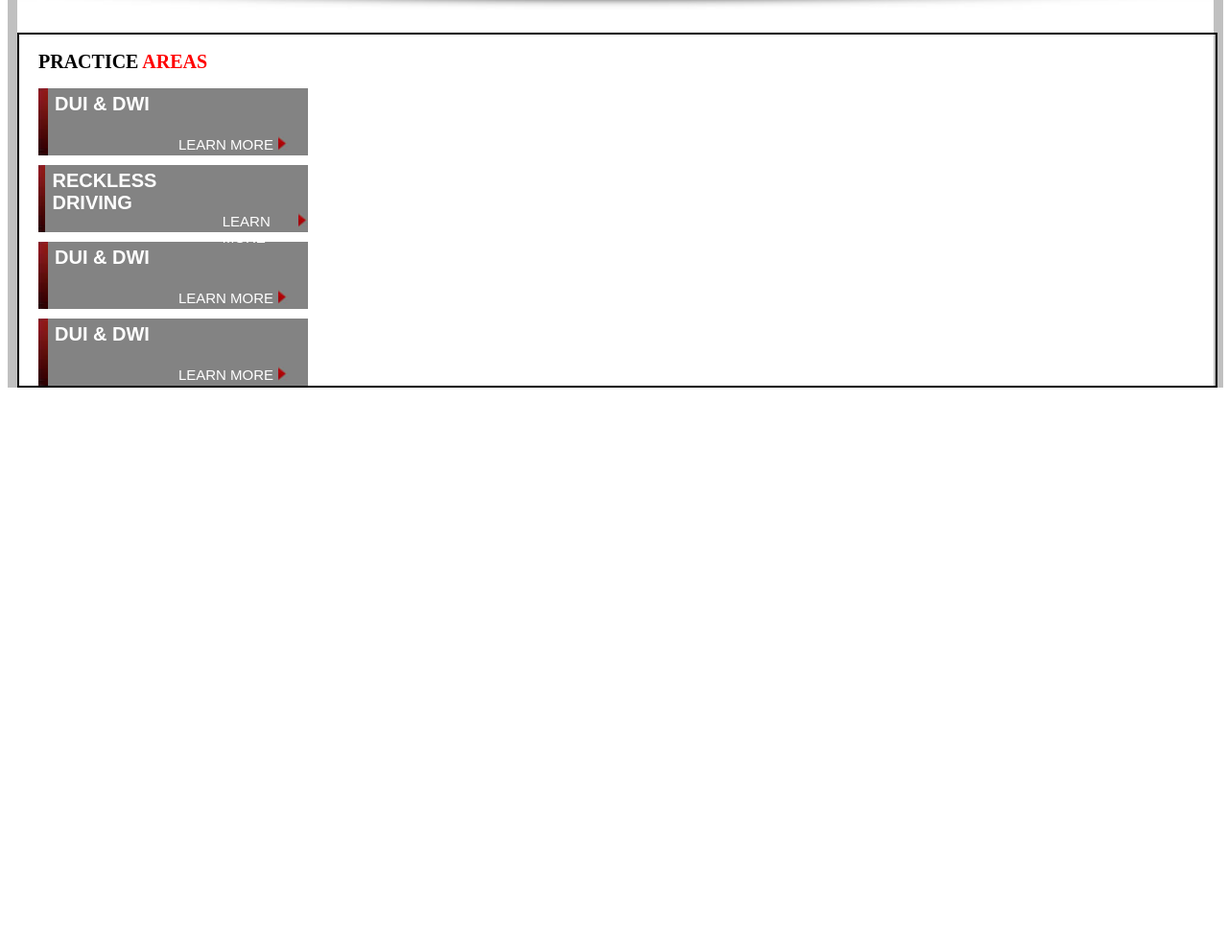
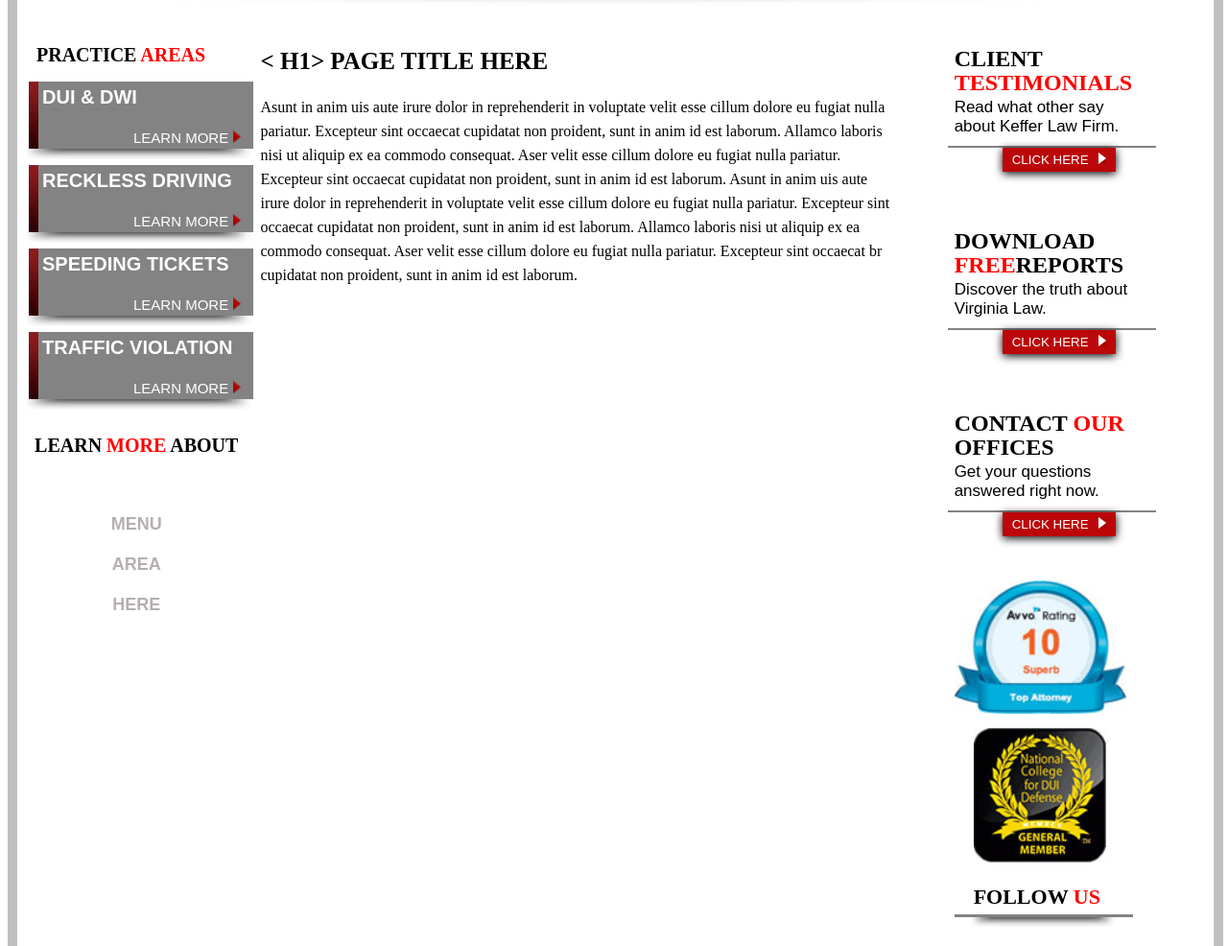
Before and after one commit to atifkarlal40-sys/four-task, a plain HTML site: page index.html in a window 1280 px wide. Shown: the part 957-1943 px from the top of the page at 96% size. Before the commit the page ends 1361 px from the top, so only its background shows below. Drawn offline with Linux system fonts and the light colour scheme.

Commit message:
updated something

```diff
--- a/index.html
+++ b/index.html
@@ -1,11 +1,13 @@
 <!DOCTYPE html>
 <html lang="en">
+
 <head>
   <meta charset="UTF-8">
   <meta name="viewport" content="width=device-width, initial-scale=1.0">
   <title>Document</title>
   <link rel="stylesheet" href="style.css">
 </head>
+
 <body>
   <!--section-->
   <section>
@@ -16,7 +18,10 @@
       <div class="rightcontainer">
         <h1> CALL OUR OFFICE NOW! </h1>
         <hr>
-            <h2 class="number"> <bold> 540.433.6906</h2></bold>
+        <h2 class="number">
+          <bold> 540.433.6906
+        </h2>
+        </bold>
         <p class="text">Get Your Questions Aswered Fast</p>
       </div>
     </header>
@@ -56,7 +61,7 @@
           <div class="inputs">
             <form>
               <label for="NAME">NAME:</label>
-                                <input class="namein" type="text"  id="NAME">
+              <input class="namein" type="text" id="NAME">
               <label for="EMAIL">EMAIL:</label>
               <input class="emailin" type="text" id="EMAIL">
               <label for="PHONE">PHONE:</label>
@@ -112,7 +117,7 @@
             <h1>LAW <SPan class="blog">BLOG</SPan></h1>
             <p>Learn more about <br>virginia traffic Laws. </p>
             <hr>
-                                <button>CLICK HERE  <img src="imeges/images/bullet_white_lrg.png">
+            <button>CLICK HERE <img src="imeges/images/bullet_white_lrg.png">
             </button>
           </div>
           <div class="law2">
@@ -123,9 +128,10 @@
           <div class="case1">
             <h1>CASE <SPan class="blog">RESULTS</SPan></h1>
             <p>See how we help our clients.
-                                    <br>Read our latest case results. </p>
+              <br>Read our latest case results.
+            </p>
             <hr>
-                                <button>CLICK HERE  <img src="imeges/images/bullet_white_lrg.png">
+            <button>CLICK HERE <img src="imeges/images/bullet_white_lrg.png">
             </button>
           </div>
           <div class="case2">
@@ -141,7 +147,8 @@
         </div>
         <div class="certificate">
           <h1>CERTIFICATES & <br>
-                                <span class="CREDENTIAL">CREDENTIALS</span></h1>
+            <span class="CREDENTIAL">CREDENTIALS</span>
+          </h1>
           <P>Keefer Law Firm has protected the <br>
             rights of Virginias for over 30 years. </P>
           <hr>
@@ -162,43 +169,150 @@
           <div class="btna">
 
             <img class="redimg" src="imeges/images/pra_bg_red.gif">
+            <div class="both">
+              <div class="heading1">
 
                 <h1>DUI & DWI</h1>
+              </div>
+              <div class="para">
                 <p>LEARN MORE</p>
                 <img class="red" src="imeges/images/bullet_red.gif">
+              </div>
+            </div>
+          </div>
+          <div class="shadow">
+            <img src="imeges/images/lf_bt_hr_shadow.png">
           </div>
           <div class="btna">
 
             <img class="redimg" src="imeges/images/pra_bg_red.gif">
+            <div class="both">
+              <div class="heading1">
 
                 <h1>RECKLESS DRIVING</h1>
+              </div>
+              <div class="para">
                 <p>LEARN MORE</p>
                 <img class="red" src="imeges/images/bullet_red.gif">
+              </div>
+            </div>
+          </div>
+          <div class="shadow">
+            <img src="imeges/images/lf_bt_hr_shadow.png">
           </div>
           <div class="btna">
 
             <img class="redimg" src="imeges/images/pra_bg_red.gif">
+            <div class="both">
+              <div class="heading1">
 
-                                <h1>DUI & DWI</h1>
+                <h1>SPEEDING TICKETS</h1>
+              </div>
+              <div class="para">
                 <p>LEARN MORE</p>
                 <img class="red" src="imeges/images/bullet_red.gif">
+              </div>
+            </div>
+          </div>
+          <div class="shadow">
+            <img src="imeges/images/lf_bt_hr_shadow.png">
           </div>
           <div class="btna">
 
             <img class="redimg" src="imeges/images/pra_bg_red.gif">
+            <div class="both">
+              <div class="heading1">
 
-                                <h1>DUI & DWI</h1>
+                <h1>TRAFFIC VIOLATION</h1>
+              </div>
+              <div class="para">
                 <p>LEARN MORE</p>
                 <img class="red" src="imeges/images/bullet_red.gif">
               </div>
             </div>
+          </div>
+          <div class="shadow">
+            <img src="imeges/images/lf_bt_hr_shadow.png">
+          </div>
+        </div>
+        <!--FIRST END MID DIV-->
+        <div class="firstendmid">
+          <h1>LEARN <SPan class="more"> MORE </SPan>ABOUT</h1>
+          <h2>MENU <br> <br> AREA <br> <br>HERE</h2>
+        </div>
+      </div>
+      <div class="secondend">
+        <h1>
+          < H1> PAGE TITLE HERE
+        </h1>
+        <p>Asunt in anim uis aute irure dolor in reprehenderit in voluptate velit esse cillum dolore eu fugiat nulla <br>
+          pariatur. Excepteur sint occaecat cupidatat non proident, sunt in anim id est laborum. Allamco laboris <br>
+          nisi ut aliquip ex ea commodo consequat. Aser velit esse cillum dolore eu fugiat nulla pariatur. <br>
+          Excepteur sint occaecat cupidatat non proident, sunt in anim id est laborum. Asunt in anim uis aute <br>
+          irure dolor in reprehenderit in voluptate velit esse cillum dolore eu fugiat nulla pariatur. Excepteur sint <br>
+          occaecat cupidatat non proident, sunt in anim id est laborum. Allamco laboris nisi ut aliquip ex ea <br>
+          commodo consequat. Aser velit esse cillum dolore eu fugiat nulla pariatur. Excepteur sint occaecat br
+          cupidatat non proident, sunt in anim id est laborum.
+
+        </p>
+      </div>
+      <div class="thirdend">
+        <div class="thirda">
+          <h1>CLIENT <br> <span class="test">TESTIMONIALS</span></h1>
+          <h2>Read what other say <br> about Keffer Law Firm.</h2>
+          <hr>
+          <button>
+            CLICK HERE<img src="imeges/images/bullet_white_lrg.png">
+          </button>
+        </div>
+         <div class="thirda">
+          <h1>DOWNLOAD <br> <span class="test">FREE</span>REPORTS</h1>
+          <h2>Discover the truth about <br> Virginia Law.</h2>
+          <hr>
+          <button>
+            CLICK HERE<img src="imeges/images/bullet_white_lrg.png">
+          </button>
+        </div>
+         <div class="thirda">
+          <h1>CONTACT  <span class="test">OUR</span> <br>OFFICES</h1>
+          <h2>Get your questions <br> answered right now.</h2>
+          <hr>
+          <button>
+            CLICK HERE<img src="imeges/images/bullet_white_lrg.png">
+          </button>
+        </div>
+        <div class="ratingimg">
+          <img src="imeges/images/avo_rating_large.gif">
+        </div>
+        <div class="nationallarge">
+          <img src="imeges/images/national_college_large.gif">
+        </div>
+        <div class="follow">
+          <h1>FOLLOW <span class="us">US</span></h1>
+          <div class="hrshadow">
+            <hr>
+            <div class="hrimege">
+                <img src="imeges/images/lf_bt_hr_shadow.png">
+            </div>
 
           </div>
+
         </div>
+        <div class="icons">
+          <img src="imeges/images/fb_icon.gif">
+          <img src="imeges/images/google_icon.gif">
+          <img src="imeges/images/twitter_icon.gif">
+          <img src="imeges/images/linked_icon.gif">
+        </div>
+      </div>
+    </div>
+    <div class="last">
 
+    </div>
 
   </section>
 
 
 </body>
+
 </html>
--- a/style.css
+++ b/style.css
@@ -6,6 +6,7 @@ body{
 section{
  border-left: 10px solid silver;
   border-right: 10px solid silver;
+  overflow: hidden;
 
 }
 header{
@@ -24,7 +25,7 @@ header{
 }
 .logo img{
     width: 100%;
-    height: 100%;
+    height: auto;
 
 }
 .rightcontainer{
@@ -70,7 +71,7 @@ hr{
     background-color: #a5180b;
     text-align: center;
     justify-content: center;
-   margin-top:-14px ;
+   margin-top:-19px ;
 
 
 }
@@ -78,7 +79,7 @@ nav ul {
   list-style: none;
   display: flex;
   gap: 20px;
-  height: 100%;
+  height:auto;
    text-align: center;
    margin-left: 450px;
 
@@ -101,10 +102,10 @@ padding: 10px;
    background-color: rgb(123, 120, 120);
 
 
-   height: 50px;
+   height: auto;
 }
 .home a{
-    margin-top: 10px;
+    margin-top: 13cle px;
 }
 .imegecontainer{
     width: 100%;
@@ -226,6 +227,7 @@ width: 50%;
     width: 430px;
     height: 50px;
     margin-top: 10px;
+    resize: none;
 }
 .guranteed{
     width: 100%;
@@ -558,11 +560,11 @@ border: none;
     width: 100%;
     height: auto;
     margin-top: 20px;
-    border: 2px solid black;
+
     display: flex;
 }
 .firstend{
-    width: 25%;
+    width: 20%;
 
 }
 .firstend h1{
@@ -577,36 +579,232 @@ border: none;
     width: 100%;
 
 
+
 }
 .btna{
     height: 70px;
-    width: 90%;
-
-    margin-top: 10px;
-    margin-left: 20px;
-    display: flex;
+    width: 94%;
+  margin-bottom: 0;
+    margin-top: 0px;
+    margin-left: 12px;
+   display: flex;
     background-color: #838383;
 }
 .btna img{
     height: 100%;
     width: 10px;
 }
+.both{
+    width: 95%;
+    margin-bottom: 0;
+}
+.heading1{
+height: 50%;
+width: 100%;
+margin-left: -1px;
+
+}
 .btna h1{
     color: white;
-    margin-left: 7px;
+    margin-left: 5px;
     margin-top: 5px;
 
     font-family: sans-serif;
 }
+.para{
+ height: 40%;
+width: 100%;
+margin-left: -1px;
+display: flex;
+
+}
 .btna p{
-    margin-top: 50px;
+margin-top: 10px;
     font-family: sans-serif;
     color: white;
     font-size: 15px;
-    margin-left: 30px;
+    margin-left: 100px;
+    margin-bottom: 0;
 }
 .red.red{
     height: 15px;
-    margin-top: 50px;
+ margin-top: 10px;
+    margin-left: 5px;
+    margin-bottom: 0;
+}
+.shadow{
+    width: 94%;
+    margin-left: 10px;
+    height: 20px;
+    margin-top: -3px;
+
+
+}
+.shadow img{
+    width: 100%;
+  height: -5px;
+    margin-top: -18px;
+}
+.firstendmid{
+    margin-top: 20PX;
+height: auto;
+width: 100%;
+
+text-align: center;
+}
+.firstendmid h1{
+    font-size: 20px;
+    margin-left: 0px;
+}
+.more{
+    color: red;
+}
+.firstendmid h2{
+    font-family: sans-serif;
+    margin-top: 60px;
+    font-size: 18px;
+    color: #b5afaf;
+}
+.secondend{
+    width: 55%;
+    height: 300px;
+
     margin-left: 5px;
 }
+.secondend h1{
+    font-size: 25px;
+}
+.secondend p{
+    line-height: 25px;
+}
+.thirdend{
+    height:auto;
+    width: 25%;
+
+}
+.thirda{
+    width: 100%;
+    height: 170px;
+
+}
+.thirda h1{
+    margin-left: 40px;
+    font-size: 24px;
+    line-height: 25px;
+    margin-bottom: 0;
+}
+.test{
+    color: red;
+}
+.thirda h2{
+    font-size: 17px;
+    margin-left: 40px;
+    margin-top: 3px;
+    font-family: sans-serif;
+    font-weight: 300;
+    margin-bottom: 0;
+}
+.thirda hr{
+ border: none;
+ background-color: #838383;
+ height: 2px;
+ width: 70%;
+ margin-left: 33px;
+ margin-top: 10px;
+
+}
+.thirda button{
+    background-color: #bb070a  ;
+    color: white;
+  box-shadow: 0px 2px 10px black;
+height: 25px;
+width: 38%;
+margin-top: -0px;
+margin-left: 90px;
+border: none;
+}
+.thirda img{
+   margin-left: 10px;
+
+}
+.ratingimg{
+    height: 150px;
+    width: 100%;
+
+
+
+}
+.ratingimg img{
+    height: 140px;
+    margin-top: 5px;
+    width: 180px;
+   margin-left: 40px;
+}
+.nationallarge{
+    height: 155px;
+    width: 100%;
+
+
+
+}
+.nationallarge img{
+
+    height: 140px;
+    margin-top:10px;
+    margin-left: 60px;
+
+}
+.follow{
+    height: 70px;
+    width: 100%;
+
+ }
+.follow h1{
+    font-size: 22px;
+    margin-left: 60px;
+    margin-bottom: 0;
+}
+.us{
+    color: red;
+}
+.hrshadow{
+   height: 20px;
+   width: 60%;
+
+   margin-left: 40px;
+   margin-top: 5px;
+
+}
+.hrshadow hr{
+    width: 100%;
+    height: 2.5px;
+    border: none;
+    background-color: #838383;
+    margin-bottom: 0;
+}
+.hrimege{
+    height: 20px;
+    width: 80%;
+
+    margin-left: 10%;
+    margin-top: -4px;
+}
+.hrimege img{
+    width: 100%;
+    height: 10px;
+}
+.icons{
+    height: 35px;
+    width: 70%;
+    display: flex;
+  margin-left: 40px;
+    gap: 15px;
+}
+.last{
+    height: 10px;
+    width: 100%;
+   border: none;
+    margin-top: 100px;
+  background:linear-gradient(#bb070a,black);
+
+}
```
Also changed, not shown: imeges/images/111.png (added), imeges/images/design.jpg. Lines whose indentation alone changed are shown as unchanged.
